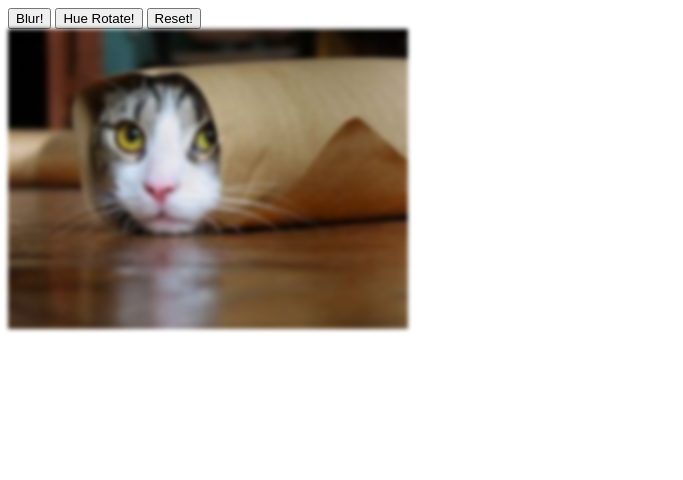
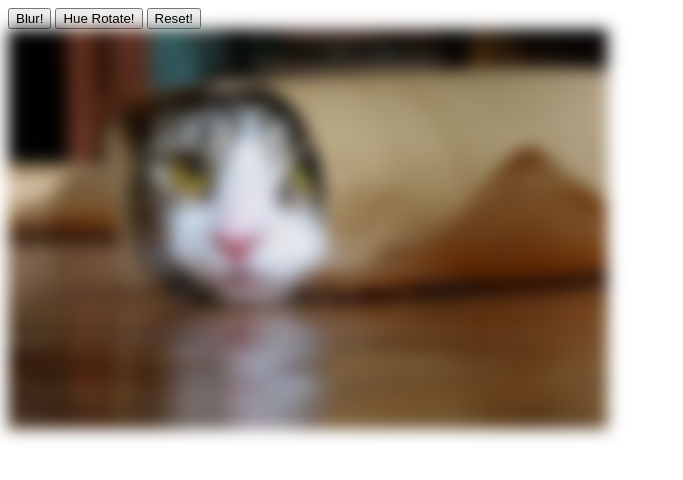
Before and after one commit to LukasNord/CSS_Research, a plain HTML site: page index.html in a window 1280 px wide. Both pictures are taken after a click on the button "Blur!". Shown: the whole page, without its empty margins (0-683 px from the left). Drawn offline with Linux system fonts and the light colour scheme.

Commit message:
applies some filters to burrito cat

```diff
--- a/main.css
+++ b/main.css
@@ -1,10 +1,5 @@
 .blurTest {
 
-  height: 600x;
-  width: 400px;
+  height: 400px;
+  width: 600px;
 }
-
-
-.myElement {
-	filter: blur(2px);
-}
--- a/script.js
+++ b/script.js
@@ -17,7 +17,7 @@ function startUp(){
 
 function blurFunction(){
     console.log('inside my blur function');
-  $('img').css("filter","blur(2px)");
+  $('img').css("filter","blur(8px)");
 
 }//end blur
 
```
